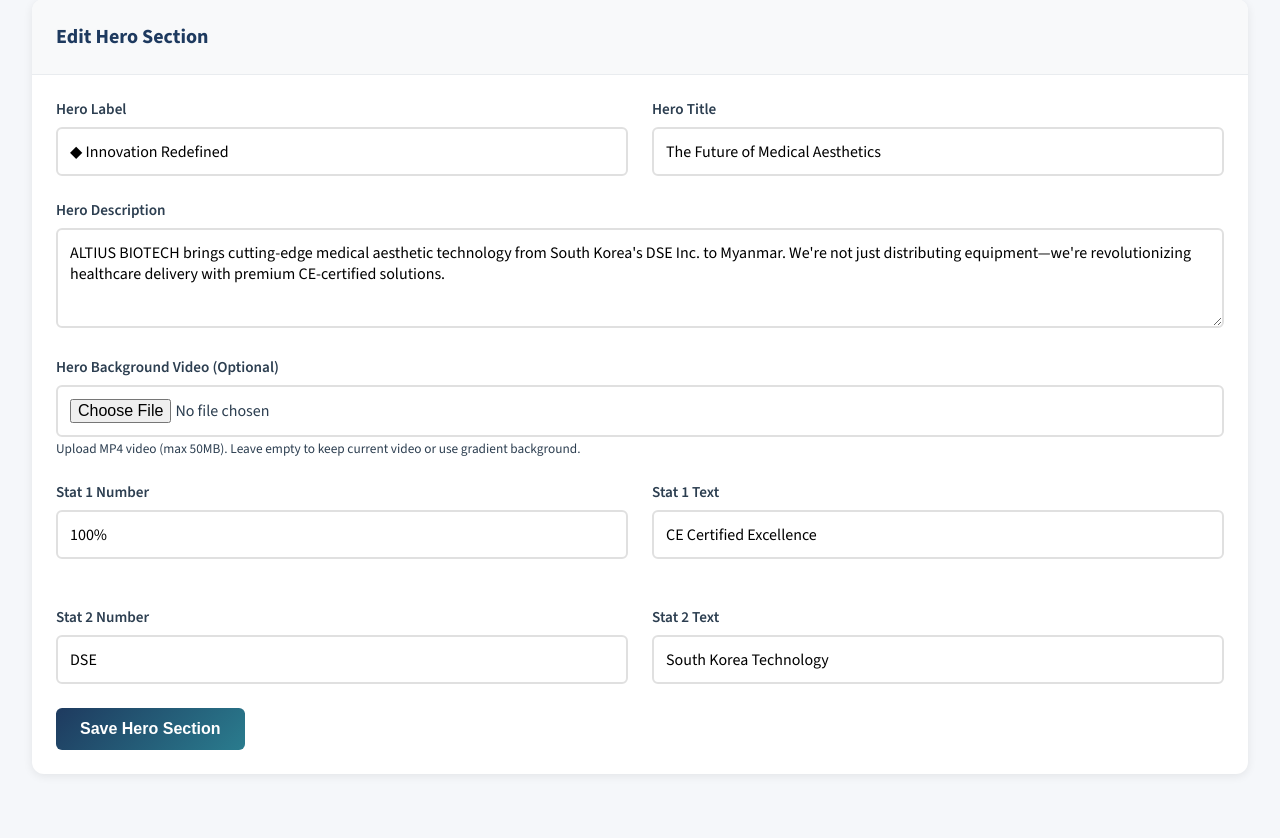
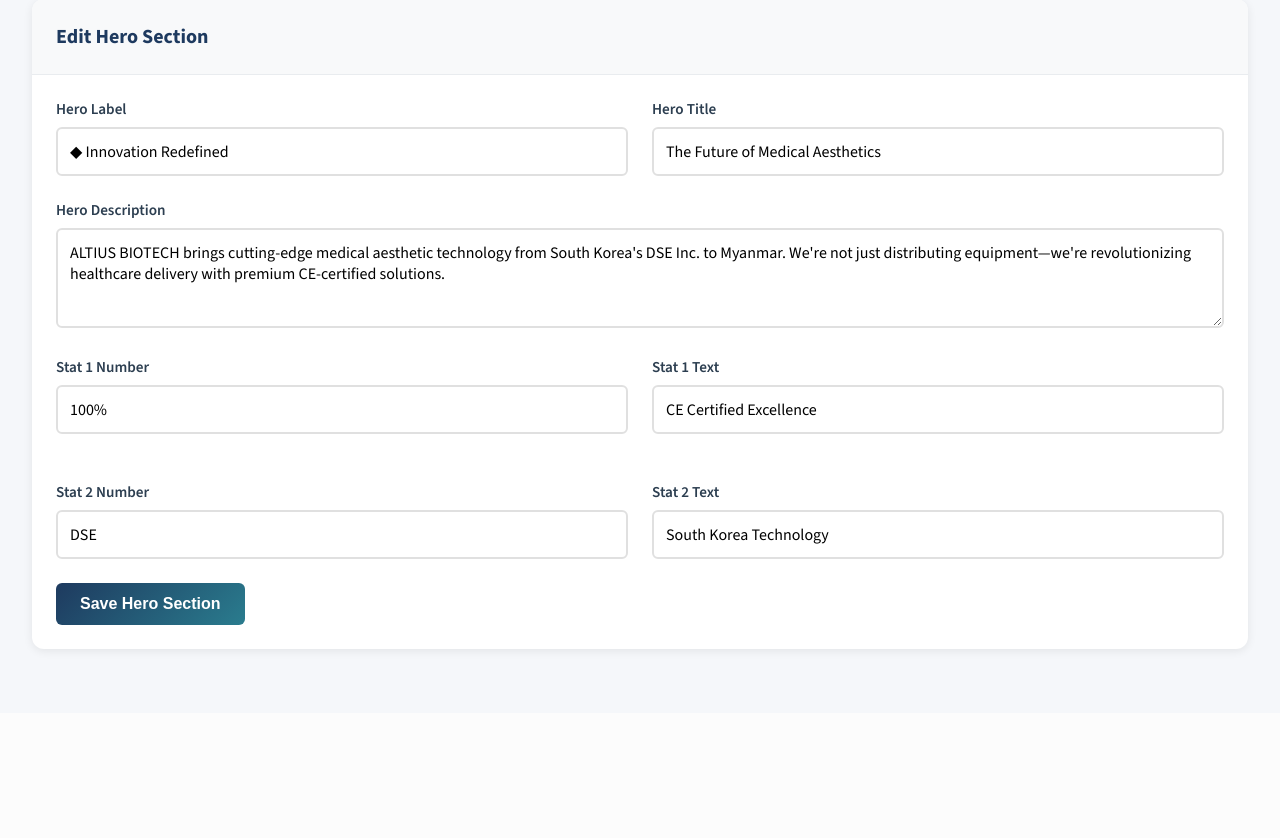
Before and after one commit to altiusbiotech/altiusbiotech, a Flask app: page /admin in a window 1280 px wide. Shown: the part 558-1396 px from the top of the page. After the commit the page ends 1212 px from the top, so only its background shows below. Run offline with Flask 3, Linux system fonts and the light colour scheme; the visitor is signed in with stand-in values (Sample User, id 1); data comes from the database, SQL or seed files in the repository; some libraries are stand-ins or nearby versions.

Commit message:
Remove hero video feature and increase upload limit to 50MB

```diff
--- a/app.py
+++ b/app.py
@@ -5,6 +5,7 @@
 from flask_wtf.csrf import CSRFProtect
 from werkzeug.security import generate_password_hash, check_password_hash
 from werkzeug.utils import secure_filename
+from werkzeug.exceptions import RequestEntityTooLarge
 from dotenv import load_dotenv
 from models import db, Content, Feature, Product, Admin, ContentHistory
 
@@ -40,6 +41,14 @@
 def allowed_file(filename):
     """Check if uploaded file has allowed extension"""
     return '.' in filename and filename.rsplit('.', 1)[1].lower() in ALLOWED_EXTENSIONS
+
+# Error handler for file too large
+@app.errorhandler(RequestEntityTooLarge)
+def handle_file_too_large(e):
+    """Handle file upload exceeding maximum size"""
+    max_size_mb = app.config['MAX_CONTENT_LENGTH'] / (1024 * 1024)
+    flash(f'File is too large. Maximum upload size is {max_size_mb:.0f}MB.', 'danger')
+    return redirect(url_for('admin_dashboard'))
 
 # Security Headers
 @app.after_request
@@ -336,33 +345,6 @@
         content.stat2_number = request.form.get('stat2_number')
     if request.form.get('stat2_text') is not None:
         content.stat2_text = request.form.get('stat2_text')
-
-    # Handle hero video upload
-    if 'hero_video' in request.files:
-        video_file = request.files['hero_video']
-        if video_file and video_file.filename:
-            # Allowed video extensions
-            allowed_video_extensions = {'mp4', 'webm', 'mov', 'avi'}
-            if '.' in video_file.filename and video_file.filename.rsplit('.', 1)[1].lower() in allowed_video_extensions:
-                # Delete old video if exists
-                if content.hero_video:
-                    old_video_path = os.path.join('static', 'videos', content.hero_video)
-                    if os.path.exists(old_video_path):
-                        os.remove(old_video_path)
-
-                # Save new video
-                filename = secure_filename(video_file.filename)
-                timestamp = datetime.now().strftime('%Y%m%d_%H%M%S')
-                video_filename = f"hero_{timestamp}_{filename}"
-                video_path = os.path.join('static', 'videos', video_filename)
-
-                # Create videos directory if it doesn't exist
-                os.makedirs(os.path.join('static', 'videos'), exist_ok=True)
-                video_file.save(video_path)
-                content.hero_video = video_filename
-            else:
-                flash('Invalid video file type. Only MP4, WEBM, MOV, AVI allowed.', 'danger')
-                return redirect(url_for('admin_dashboard'))
 
     db.session.commit()
     flash('Hero section updated successfully!', 'success')
--- a/models.py
+++ b/models.py
@@ -11,7 +11,6 @@
     hero_label = db.Column(db.String(200), default='◆ Innovation Redefined')
     hero_title = db.Column(db.String(200), default='The Future of Medical Aesthetics')
     hero_description = db.Column(db.Text)
-    hero_video = db.Column(db.String(255))  # Video filename for hero background
     stat1_number = db.Column(db.String(50), default='100%')
     stat1_text = db.Column(db.String(100), default='CE Certified Excellence')
     stat2_number = db.Column(db.String(50), default='DSE')
--- a/templates/admin/dashboard.html
+++ b/templates/admin/dashboard.html
@@ -117,19 +117,6 @@
                 <div class="form-group">
                     <label>Hero Description</label>
                     <textarea name="hero_description">{{ content.hero_description if content else '' }}</textarea>
-                </div>
-
-                <!-- Hero Video Upload -->
-                <div class="form-group">
-                    <label>Hero Background Video (Optional)</label>
-                    {% if content and content.hero_video %}
-                    <div style="margin-bottom: 1rem;">
-                        <p><strong>Current Video:</strong> {{ content.hero_video }}</p>
-                        <video src="{{ url_for('static', filename='videos/' + content.hero_video) }}" style="max-width: 300px; border-radius: 8px;" controls></video>
-                    </div>
-                    {% endif %}
-                    <input type="file" name="hero_video" accept="video/*">
-                    <small>Upload MP4 video (max 50MB). Leave empty to keep current video or use gradient background.</small>
                 </div>
 
                 <div class="grid grid-2">
```
